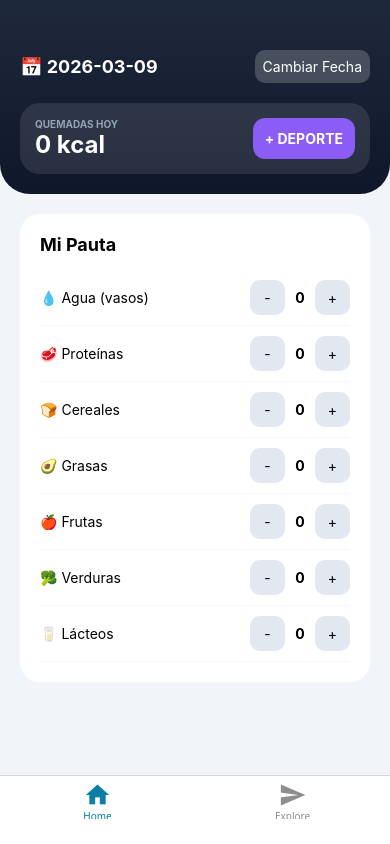
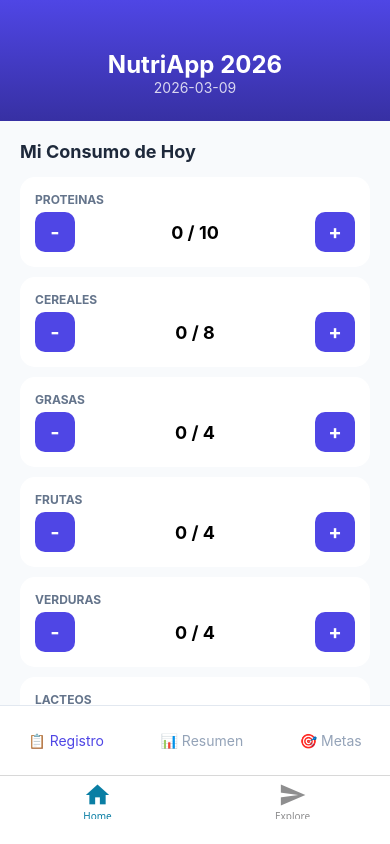
Before and after one commit to jesumps/mi-nutri-app, an Expo app drawn with the web renderer of React Native: screen / in a window 390 px wide. Built offline with nearby package versions, Linux system fonts and the light colour scheme; Expo Router itself is replaced by a stand-in of ours; some packages are replaced by stand-ins of ours.

Commit message:
App completa v1.0

```diff
--- a/app/(tabs)/index.js
+++ b/app/(tabs)/index.js
@@ -2,7 +2,7 @@ import AsyncStorage from '@react-native-async-storage/async-storage';
 import { LinearGradient } from 'expo-linear-gradient';
 import { useEffect, useState } from 'react';
 import {
-  Modal,
+  Dimensions, Platform,
   SafeAreaView,
   ScrollView,
   StyleSheet,
@@ -11,155 +11,162 @@ import {
   TouchableOpacity,
   View
 } from 'react-native';
-import { Calendar } from 'react-native-calendars';
+import { PieChart } from 'react-native-chart-kit';
 
-const METAS_INICIALES = [
-  { id: 'proteinas', nombre: 'Proteínas', emoji: '🥩', meta: 8 },
-  { id: 'cereales', nombre: 'Cereales', emoji: '🍞', meta: 5 },
-  { id: 'grasas', nombre: 'Grasas', emoji: '🥑', meta: 3 },
-  { id: 'frutas', nombre: 'Frutas', emoji: '🍎', meta: 3 },
-  { id: 'verduras', nombre: 'Verduras', emoji: '🥦', meta: 4 },
-  { id: 'lacteos', nombre: 'Lácteos', emoji: '🥛', meta: 2 },
-];
+const screenWidth = Dimensions.get("window").width;
 
 export default function App() {
+  const hoy = new Date().toISOString().split('T')[0];
+  const [pantalla, setPantalla] = useState('registro');
+
+  // Estados principales
   const [registro, setRegistro] = useState({});
-  const [diaSeleccionado, setDiaSeleccionado] = useState(new Date().toISOString().split('T')[0]);
-  const [verCalendario, setVerCalendario] = useState(false);
-  const [modalDeporte, setModalDeporte] = useState(false);
-  const [nombreDep, setNombreDep] = useState('');
-  const [kcalDep, setKcalDep] = useState('');
+  const [metas, setMetas] = useState({
+    proteinas: 10, cereales: 8, grasas: 4, frutas: 4, verduras: 4, lacteos: 3, agua: 10
+  });
+  const [historialPeso, setHistorialPeso] = useState([]);
+  const [nuevoPeso, setNuevoPeso] = useState('');
 
+  // Cargar datos al iniciar
   useEffect(() => {
-    cargarTodo();
+    const cargarDatos = async () => {
+      try {
+        const r = await AsyncStorage.getItem('@nutri_reg_v1');
+        const m = await AsyncStorage.getItem('@nutri_metas_v1');
+        const p = await AsyncStorage.getItem('@nutri_peso_v1');
+        if (r) setRegistro(JSON.parse(r));
+        if (m) setMetas(JSON.parse(m));
+        if (p) setHistorialPeso(JSON.parse(p));
+      } catch (e) { console.log(e); }
+    };
+    cargarDatos();
   }, []);
 
-  const cargarTodo = async () => {
-    try {
-      const reg = await AsyncStorage.getItem('@nutri_v20');
-      if (reg) setRegistro(JSON.parse(reg));
-    } catch (e) { console.log(e); }
+  const guardar = async (clave, valor) => {
+    await AsyncStorage.setItem(clave, JSON.stringify(valor));
   };
 
-  const guardar = async (nuevoReg) => {
-    setRegistro(nuevoReg);
-    await AsyncStorage.setItem('@nutri_v20', JSON.stringify(nuevoReg));
+  // Lógica de Registro
+  const modRegistro = (id, cambio) => {
+    const n = { ...registro };
+    if (!n[hoy]) n[hoy] = { proteinas: 0, cereales: 0, grasas: 0, frutas: 0, verduras: 0, lacteos: 0, agua: 0 };
+    n[hoy][id] = Math.max(0, (n[hoy][id] || 0) + cambio);
+    setRegistro(n);
+    guardar('@nutri_reg_v1', n);
   };
 
-  const modificarDato = (id, cambio) => {
-    const n = { ...registro };
-    if (!n[diaSeleccionado]) n[diaSeleccionado] = { agua: 0, deportes: [] };
-    const actual = n[diaSeleccionado][id] || 0;
-    n[diaSeleccionado][id] = Math.max(0, actual + cambio);
-    guardar(n);
+  // Lógica de Metas
+  const modMeta = (id, cambio) => {
+    const n = { ...metas, [id]: Math.max(1, metas[id] + cambio) };
+    setMetas(n);
+    guardar('@nutri_metas_v1', n);
   };
 
-  const agregarDeporte = () => {
-    if (!nombreDep || !kcalDep) return;
-    const n = { ...registro };
-    if (!n[diaSeleccionado]) n[diaSeleccionado] = { agua: 0, deportes: [] };
-    if (!n[diaSeleccionado].deportes) n[diaSeleccionado].deportes = [];
-    n[diaSeleccionado].deportes.push({ nombre: nombreDep, kcal: kcalDep });
-    setNombreDep(''); setKcalDep(''); setModalDeporte(false);
-    guardar(n);
+  // Lógica de Peso
+  const agregarPeso = () => {
+    if (!nuevoPeso) return;
+    const n = [{ fecha: hoy, valor: nuevoPeso }, ...historialPeso].slice(0, 10);
+    setHistorialPeso(n);
+    setNuevoPeso('');
+    guardar('@nutri_peso_v1', n);
   };
 
-  const datosHoy = registro[diaSeleccionado] || { agua: 0, deportes: [] };
-  const kcalTotales = (datosHoy.deportes || []).reduce((acc, cur) => acc + (parseInt(cur.kcal) || 0), 0);
+  const datosHoy = registro[hoy] || { proteinas: 0, cereales: 0, grasas: 0, frutas: 0, verduras: 0, lacteos: 0, agua: 0 };
 
+  // Renderizado de Pantallas
   return (
     <SafeAreaView style={styles.container}>
-      <LinearGradient colors={['#1e293b', '#0f172a']} style={styles.header}>
-        <View style={styles.headerRow}>
-          <Text style={styles.dateText}>📅 {diaSeleccionado}</Text>
-          <TouchableOpacity style={styles.settingsBtn} onPress={() => setVerCalendario(!verCalendario)}>
-            <Text style={{color:'white'}}>Cambiar Fecha</Text>
-          </TouchableOpacity>
-        </View>
-
-        <View style={styles.statsCard}>
-          <View>
-            <Text style={styles.statsLabel}>QUEMADAS HOY</Text>
-            <Text style={styles.statsValue}>{kcalTotales} kcal</Text>
-          </View>
-          <TouchableOpacity
-            activeOpacity={0.7}
-            style={styles.addDepBtn}
-            onPress={() => setModalDeporte(true)}
-          >
-            <Text style={{color: 'white', fontWeight: 'bold'}}>+ DEPORTE</Text>
-          </TouchableOpacity>
-        </View>
+      <LinearGradient colors={['#4f46e5', '#3730a3']} style={styles.header}>
+        <Text style={styles.headerTitle}>NutriApp 2026</Text>
+        <Text style={styles.headerDate}>{hoy}</Text>
       </LinearGradient>
 
       <ScrollView style={styles.content}>
-        {verCalendario && (
-          <Calendar
-            onDayPress={day => { setDiaSeleccionado(day.dateString); setVerCalendario(false); }}
-            style={styles.calendar}
-          />
+        {pantalla === 'registro' && (
+          <View>
+            <Text style={styles.sectionTitle}>Mi Consumo de Hoy</Text>
+            {Object.keys(metas).map(id => (
+              <View key={id} style={styles.card}>
+                <Text style={styles.cardLabel}>{id.toUpperCase()}</Text>
+                <View style={styles.row}>
+                  <TouchableOpacity onPress={() => modRegistro(id, -1)} style={styles.btnMod}><Text style={styles.btnText}>-</Text></TouchableOpacity>
+                  <Text style={styles.valText}>{datosHoy[id] || 0} / {metas[id]}</Text>
+                  <TouchableOpacity onPress={() => modRegistro(id, 1)} style={styles.btnMod}><Text style={styles.btnText}>+</Text></TouchableOpacity>
+                </View>
+              </View>
+            ))}
+          </View>
         )}
 
-        <View style={styles.sectionCard}>
-          <Text style={styles.sectionTitle}>Mi Pauta</Text>
-          <View style={styles.itemRow}>
-            <Text>💧 Agua (vasos)</Text>
-            <View style={styles.controls}>
-              <TouchableOpacity onPress={() => modificarDato('agua', -1)} style={styles.stepBtn}><Text>-</Text></TouchableOpacity>
-              <Text style={styles.countText}>{datosHoy.agua || 0}</Text>
-              <TouchableOpacity onPress={() => modificarDato('agua', 1)} style={styles.stepBtn}><Text>+</Text></TouchableOpacity>
+        {pantalla === 'resumen' && (
+          <View>
+            <Text style={styles.sectionTitle}>Análisis del Día</Text>
+            <PieChart
+              data={[
+                { name: 'Prot', population: datosHoy.proteinas, color: '#f87171', legendFontColor: '#7f7f7f' },
+                { name: 'Cer', population: datosHoy.cereales, color: '#fbbf24', legendFontColor: '#7f7f7f' },
+                { name: 'Gra', population: datosHoy.grasas, color: '#34d399', legendFontColor: '#7f7f7f' },
+              ]}
+              width={screenWidth - 40} height={200}
+              chartConfig={{ color: (opacity = 1) => `rgba(0,0,0, ${opacity})` }}
+              accessor={"population"} backgroundColor={"transparent"} paddingLeft={"15"}
+            />
+            <View style={styles.card}>
+              <Text style={styles.sectionTitle}>Historial de Peso</Text>
+              <View style={styles.row}>
+                <TextInput placeholder="Ej: 75.5" keyboardType="numeric" style={styles.input} value={nuevoPeso} onChangeText={setNuevoPeso} />
+                <TouchableOpacity onPress={agregarPeso} style={styles.btnSave}><Text style={{color:'white'}}>Anotar</Text></TouchableOpacity>
+              </View>
+              {historialPeso.map((p, i) => (
+                <Text key={i} style={styles.pesoItem}>{p.fecha}: {p.valor} kg</Text>
+              ))}
             </View>
           </View>
+        )}
 
-          {METAS_INICIALES.map(m => (
-            <View key={m.id} style={styles.itemRow}>
-              <Text>{m.emoji} {m.nombre}</Text>
-              <View style={styles.controls}>
-                <TouchableOpacity onPress={() => modificarDato(m.id, -1)} style={styles.stepBtn}><Text>-</Text></TouchableOpacity>
-                <Text style={styles.countText}>{datosHoy[m.id] || 0}</Text>
-                <TouchableOpacity onPress={() => modificarDato(m.id, 1)} style={styles.stepBtn}><Text>+</Text></TouchableOpacity>
+        {pantalla === 'metas' && (
+          <View>
+            <Text style={styles.sectionTitle}>Configurar mis Objetivos</Text>
+            {Object.keys(metas).map(id => (
+              <View key={id} style={styles.card}>
+                <Text style={styles.cardLabel}>META {id.toUpperCase()}</Text>
+                <View style={styles.row}>
+                  <TouchableOpacity onPress={() => modMeta(id, -1)} style={[styles.btnMod, {backgroundColor:'#64748b'}]}><Text style={styles.btnText}>-</Text></TouchableOpacity>
+                  <Text style={styles.valText}>{metas[id]}</Text>
+                  <TouchableOpacity onPress={() => modMeta(id, 1)} style={[styles.btnMod, {backgroundColor:'#64748b'}]}><Text style={styles.btnText}>+</Text></TouchableOpacity>
+                </View>
               </View>
-            </View>
-          ))}
-        </View>
+            ))}
+          </View>
+        )}
       </ScrollView>
 
-      <Modal visible={modalDeporte} animationType="slide" transparent={true}>
-        <View style={styles.modalBackdrop}>
-          <View style={styles.modalContent}>
-            <Text style={styles.modalTitle}>Nuevo Deporte</Text>
-            <TextInput placeholder="Actividad" style={styles.input} value={nombreDep} onChangeText={setNombreDep} />
-            <TextInput placeholder="Calorías" keyboardType="numeric" style={styles.input} value={kcalDep} onChangeText={setKcalDep} />
-            <TouchableOpacity style={styles.btnSave} onPress={agregarDeporte}><Text style={{color:'white'}}>Guardar</Text></TouchableOpacity>
-            <TouchableOpacity onPress={() => setModalDeporte(false)}><Text style={{color:'red', marginTop: 15}}>Cancelar</Text></TouchableOpacity>
-          </View>
-        </View>
-      </Modal>
+      {/* Menú Inferior */}
+      <View style={styles.navbar}>
+        <TouchableOpacity onPress={() => setPantalla('registro')} style={styles.navItem}><Text style={{color: pantalla === 'registro' ? '#4f46e5' : '#94a3b8'}}>📋 Registro</Text></TouchableOpacity>
+        <TouchableOpacity onPress={() => setPantalla('resumen')} style={styles.navItem}><Text style={{color: pantalla === 'resumen' ? '#4f46e5' : '#94a3b8'}}>📊 Resumen</Text></TouchableOpacity>
+        <TouchableOpacity onPress={() => setPantalla('metas')} style={styles.navItem}><Text style={{color: pantalla === 'metas' ? '#4f46e5' : '#94a3b8'}}>🎯 Metas</Text></TouchableOpacity>
+      </View>
     </SafeAreaView>
   );
 }
 
 const styles = StyleSheet.create({
-  container: { flex: 1, backgroundColor: '#f1f5f9' },
-  header: { padding: 20, paddingTop: 50, borderBottomLeftRadius: 30, borderBottomRightRadius: 30 },
-  headerRow: { flexDirection: 'row', justifyContent: 'space-between', alignItems: 'center' },
-  dateText: { color: 'white', fontSize: 18, fontWeight: 'bold' },
-  settingsBtn: { backgroundColor: 'rgba(255,255,255,0.2)', padding: 8, borderRadius: 10 },
-  statsCard: { backgroundColor: 'rgba(255,255,255,0.1)', marginTop: 20, padding: 15, borderRadius: 20, flexDirection: 'row', justifyContent: 'space-between', alignItems: 'center' },
-  statsLabel: { color: '#94a3b8', fontSize: 10, fontWeight: 'bold' },
-  statsValue: { color: 'white', fontSize: 24, fontWeight: 'bold' },
-  addDepBtn: { backgroundColor: '#8b5cf6', padding: 12, borderRadius: 12, elevation: 5 },
+  container: { flex: 1, backgroundColor: '#f8fafc' },
+  header: { padding: 25, paddingTop: Platform.OS === 'ios' ? 20 : 50, alignItems: 'center' },
+  headerTitle: { color: 'white', fontSize: 24, fontWeight: 'bold' },
+  headerDate: { color: 'white', opacity: 0.8 },
   content: { flex: 1, padding: 20 },
-  calendar: { borderRadius: 15, marginBottom: 15, elevation: 4 },
-  sectionCard: { backgroundColor: 'white', borderRadius: 20, padding: 20, shadowOpacity: 0.1, elevation: 3 },
-  sectionTitle: { fontSize: 18, fontWeight: 'bold', marginBottom: 15 },
-  itemRow: { flexDirection: 'row', justifyContent: 'space-between', alignItems: 'center', paddingVertical: 10, borderBottomWidth: 1, borderBottomColor: '#f1f5f9' },
-  controls: { flexDirection: 'row', alignItems: 'center' },
-  countText: { fontWeight: 'bold', width: 30, textAlign: 'center' },
-  stepBtn: { backgroundColor: '#e2e8f0', width: 35, height: 35, borderRadius: 10, justifyContent: 'center', alignItems: 'center' },
-  modalBackdrop: { flex: 1, backgroundColor: 'rgba(0,0,0,0.6)', justifyContent: 'center' },
-  modalContent: { backgroundColor: 'white', margin: 30, padding: 25, borderRadius: 25, alignItems: 'center' },
-  modalTitle: { fontSize: 20, fontWeight: 'bold', marginBottom: 20 },
-  input: { backgroundColor: '#f1f5f9', width: '100%', padding: 15, borderRadius: 12, marginBottom: 10 },
-  btnSave: { backgroundColor: '#10b981', width: '100%', padding: 15, borderRadius: 12, alignItems: 'center' }
+  sectionTitle: { fontSize: 18, fontWeight: 'bold', marginBottom: 15, color: '#1e293b' },
+  card: { backgroundColor: 'white', padding: 15, borderRadius: 15, marginBottom: 10, elevation: 2, shadowColor: '#000', shadowOpacity: 0.05 },
+  cardLabel: { fontSize: 12, fontWeight: 'bold', color: '#64748b', marginBottom: 5 },
+  row: { flexDirection: 'row', justifyContent: 'space-between', alignItems: 'center' },
+  btnMod: { backgroundColor: '#4f46e5', width: 40, height: 40, borderRadius: 10, justifyContent: 'center', alignItems: 'center' },
+  btnText: { color: 'white', fontSize: 20, fontWeight: 'bold' },
+  valText: { fontSize: 18, fontWeight: 'bold' },
+  navbar: { flexDirection: 'row', height: 70, backgroundColor: 'white', borderTopWidth: 1, borderTopColor: '#e2e8f0', justifyContent: 'space-around', alignItems: 'center' },
+  navItem: { alignItems: 'center' },
+  input: { borderBottomWidth: 1, borderBottomColor: '#cbd5e1', width: '60%', padding: 5 },
+  btnSave: { backgroundColor: '#10b981', padding: 10, borderRadius: 10 },
+  pesoItem: { marginTop: 5, color: '#475569' }
 });
--- a/package.json
+++ b/package.json
@@ -42,7 +42,7 @@
     "react-native-reanimated": "~4.1.1",
     "react-native-safe-area-context": "~5.6.0",
     "react-native-screens": "~4.16.0",
-    "react-native-svg": "15.12.1",
+    "react-native-svg": "^15.12.1",
     "react-native-web": "~0.21.0",
     "react-native-worklets": "0.5.1",
     "xlsx": "^0.18.5"
```
Also changed, not shown: dist/(tabs)/explore.html, dist/(tabs)/index.html, dist/+not-found.html, dist/_sitemap.html, dist/explore.html, dist/index.html, dist/modal.html, 1 other file.
